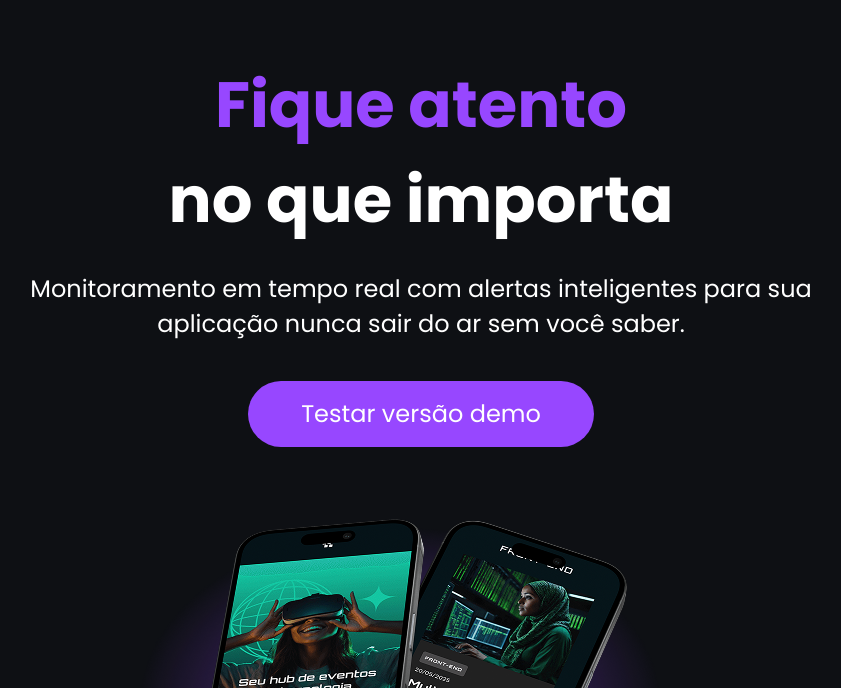
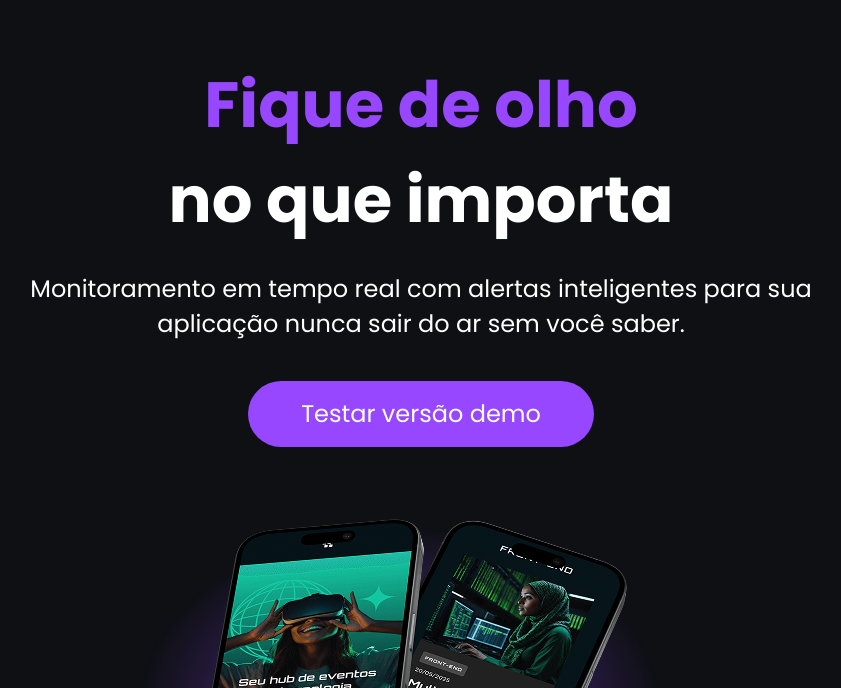
Before and after one commit to Barbara-carv/techboard, a plain HTML site: page index.html in a window 1280 px wide. Shown: the part 112-800 px from the top of the page, without its empty margins (219-1060 px from the left). Drawn offline with Linux system fonts and the light colour scheme.

Commit message:
Volta a versão original

```diff
--- a/index.html
+++ b/index.html
@@ -20,7 +20,7 @@
     <main>
         <section>
             <h1>
-                <span>Fique atento</span>
+                <span>Fique de olho</span>
                 <br>no que importa
             </h1>
             <p>Monitoramento em tempo real com alertas inteligentes para sua aplicação nunca sair do ar sem você saber.</p>
```
